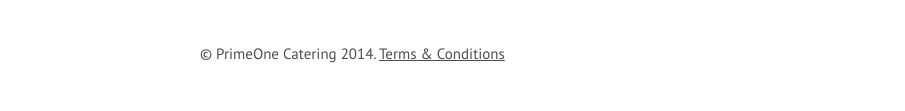
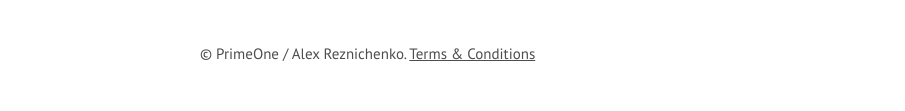
Before and after one commit to oleksii-riznychenko/PrimeOne, a plain HTML site: page index.html in a window 1280 px wide. Shown: the part 2560-2671 px from the top of the page, 0-905 px from the left. Drawn offline with nearby package versions, Linux system fonts and the light colour scheme; some packages are replaced by stand-ins of ours.

Commit message:
Update index.html

```diff
--- a/index.html
+++ b/index.html
@@ -4,6 +4,7 @@
 <head>
 	<title>PrimeOne</title>
 	<meta http-equiv="Content-type" content="text/html;charset=UTF-8" />
+	<meta name="author" content="Alex Reznichenko">
 	<meta name="format-detection" content="telephone=no">
 	<meta http-equiv="X-UA-Compatible" content="IE=edge">
 	<meta name='HandheldFriendly' content='true'>
@@ -280,7 +281,7 @@
 		<footer class="footer">
 			<div class="container">
 				<div class="footer__row">
-					<div class="footer__text">© PrimeOne Catering 2014. <a href="#">Terms & Conditions</a></div>
+					<div class="footer__text">© PrimeOne / Alex Reznichenko. <a href="#">Terms & Conditions</a></div>
 					<div class="footer__logo"><img src="img/logo.png" alt="" /></div>
 				</div>
 			</div>
```
